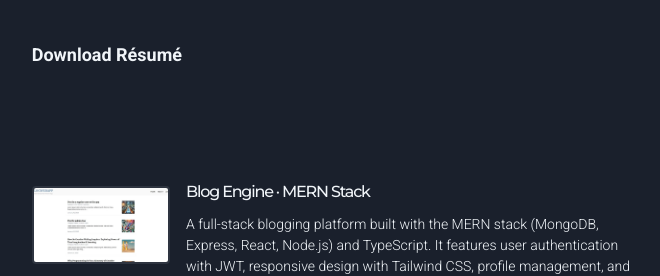
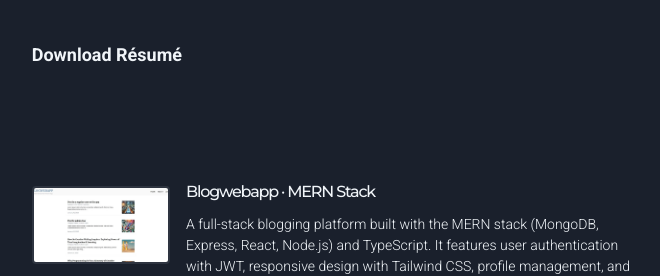
Before and after one commit to devmoenagy/monagy.com, a React (Create React App) app in the folder client/: page / in a window 1280 px wide. Shown: the part 1739-2015 px from the top of the page, without its empty margins (599-1259 px from the left). Built offline with nearby package versions, Linux system fonts and the light colour scheme.

Commit message:
JD Update

```diff
--- a/client/src/components/ProjectsSection.tsx
+++ b/client/src/components/ProjectsSection.tsx
@@ -9,7 +9,7 @@ interface Props {
 const ProjectsSection: React.FC<Props> = ({ projectsRef }) => {
   const projectData = [
     {
-      title: "Blog Engine · MERN Stack",
+      title: "Blogwebapp · MERN Stack",
       description:
         "A full-stack blogging platform built with the MERN stack (MongoDB, Express, React, Node.js) and TypeScript. It features user authentication with JWT, responsive design with Tailwind CSS, profile management, and post creation with image uploads & social interactions.",
       link: "https://example.com",
```
